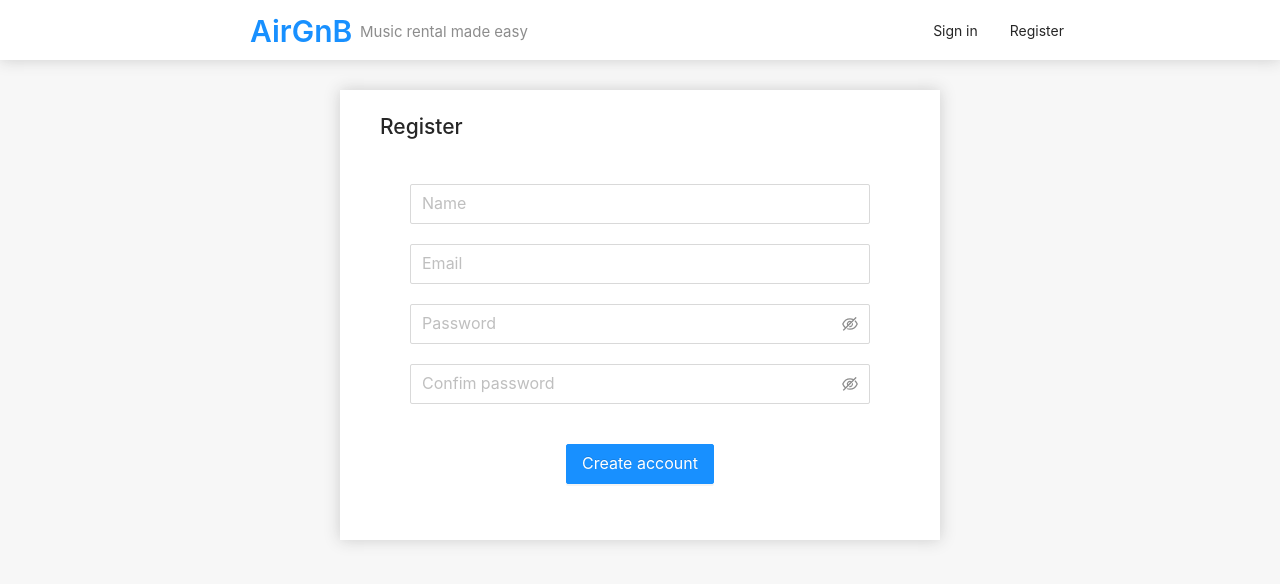
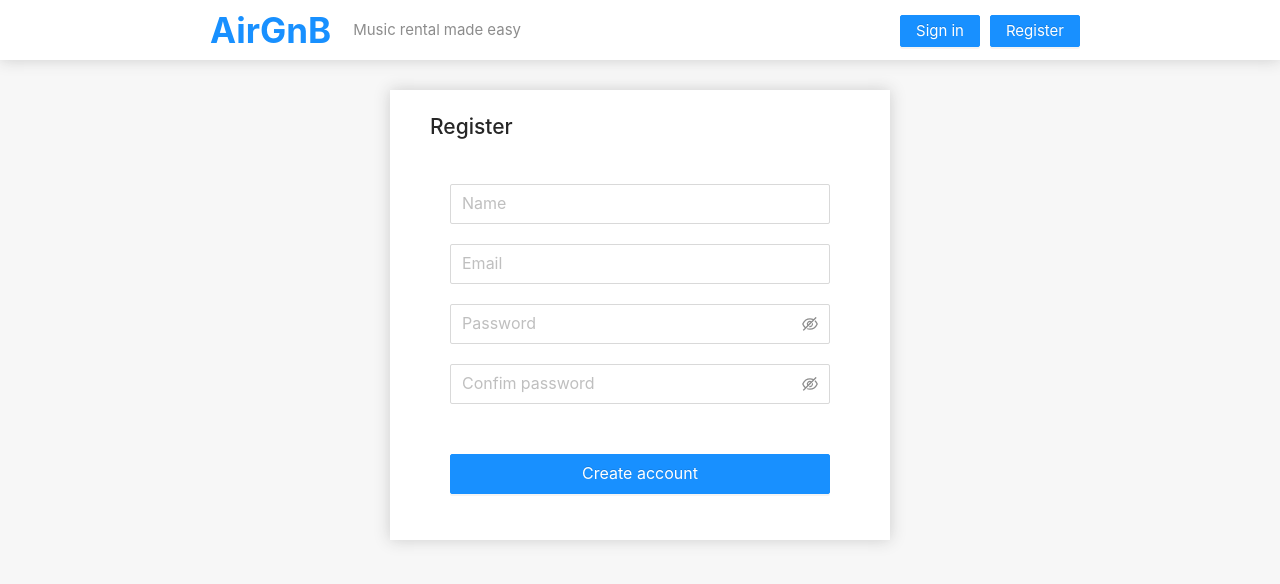
Before and after one commit to leo-dao/AirGnB, a React (Create React App) app in the folder frontend/: page /register in a window 1280 px wide. Shown: the top 584 px of the page. Built offline with nearby package versions, Linux system fonts and the light colour scheme.

Commit message:
Work on header buttons + added jumpToCatalog button

```diff
--- a/frontend/src/App.tsx
+++ b/frontend/src/App.tsx
@@ -6,8 +6,8 @@ import AdProfile from './components/AdProfile';
 import { Routes, Route, Link } from "react-router-dom";
 import UserProfile from './components/UserProfile';
 import { userData, adData } from "./fakeData"
-import SignIn from './components/Buttons/SignIn';
-import Register from './components/Buttons/Register';
+import SignIn from './components/SignIn';
+import Register from './components/Register';
 import Error from './components/Error';
 
 function App() {
--- a/frontend/src/components/Buttons/SignIn/index.tsx
+++ /dev/null
@@ -1,27 +0,0 @@
-import React from "react";
-import { Form, Input, Button, Checkbox } from 'antd';
-
-
-const SignIn = () => {
-    return (
-        <div style={{
-            margin: "auto",
-            backgroundColor: 'white',
-            boxShadow: '0px 0px 15px #ccc',
-            height: '450px',
-            width: '600px',
-        }}>
-            <div style={{
-                marginLeft: '20px',
-                padding: '20px',
-
-            }}>
-                <h2>Sign in</h2>
-            </div>
-
-        </div>
-
-    );
-};
-
-export default SignIn;
--- a/frontend/src/components/Header/index.tsx
+++ b/frontend/src/components/Header/index.tsx
@@ -11,37 +11,45 @@ const Header = () => {
                 boxShadow: '0px 0px 15px #ccc',
                 height: '60px',
                 marginBottom: '30px',
+                padding: '10px',
             }}
 
             title={
-                <div
-                    style={{
-                        position: "absolute",
-                        left: "250px",
-                        top: "15px",
-                        fontSize: "30px",
-                    }}
-                >
-                    <Link to="/home"> AirGnB </Link> </ div>}
-
+                <div style={{
+                    marginLeft: '200px',
+                    display: 'flex',
+                    fontSize: "35px",
+                    fontWeight: "bold",
+                }}>
+                    <Link to="/home"> AirGnB </Link>
+                </ div>
+            }
 
             subTitle={< div
                 style={{
-                    position: "absolute",
-                    left: "360px",
-                    top: "20px",
-                    fontSize: "15px"
+                    marginLeft: '10px',
+                    fontSize: "15px",
                 }} >
-                Music rental made easy </div>}
+                Music rental made easy
+            </div>}
 
             extra={
                 <div style={{
                     position: "absolute",
                     right: "200px",
-                    top: "15px"
+                    top: "15px",
                 }}>
-                    <Button type="text" href='/signin'>Sign in</Button>
-                    <Button type="text" href='/register'>Register</Button>
+                    <Button type="primary" href='/signin' style={{
+                        fontSize: "15px",
+                        marginRight: "10px"
+                    }}>
+                        Sign in
+                    </Button>
+                    <Button type="primary" href='/register' style={{
+                        fontSize: "15px",
+                    }}>
+                        Register
+                    </Button>
                 </div>
             }
         />
--- a/frontend/src/components/Home/index.tsx
+++ b/frontend/src/components/Home/index.tsx
@@ -1,6 +1,7 @@
 import React from "react";
 import SearchBox from "../Search";
 import CarouselComponent from "../Carousel";
+import JumpCatalog from "../JumpCatalog";
 
 const Home = () => {
     return (
@@ -34,6 +35,13 @@ const Home = () => {
                 </div>
             </div>
 
+            <div style={{
+                display: "flex",
+                justifyContent: "center",
+            }}>
+                <JumpCatalog />
+
+            </div>
             {/* <CarouselComponent /> */}
         </div >
     )
--- /dev/null
+++ b/frontend/src/components/JumpCatalog/index.tsx
@@ -0,0 +1,29 @@
+import React from "react";
+
+import { Button } from 'antd';
+
+const JumpCatalog = () => {
+    return (
+        <div style={{
+            display: "flex",
+            marginTop: "50px",
+            marginBottom: "50px",
+        }}>
+            <Button type="primary" size="large" href="/catalog" style={{
+                fontSize: "25px",
+                width: "300px",
+                height: "70px",
+                margin: "auto",
+                display: "flex",
+                justifyContent: "center",
+                alignItems: "center",
+                borderRadius: "20px",
+            }}>
+                Jump to catalog
+            </Button>
+
+        </div>
+    );
+}
+
+export default JumpCatalog;
--- /dev/null
+++ b/frontend/src/components/Register/index.tsx
@@ -0,0 +1,74 @@
+import React from "react";
+import { Input, Button } from 'antd';
+
+const Register = () => {
+    return (
+
+        <div style={{
+            margin: "auto",
+            backgroundColor: 'white',
+            boxShadow: '0px 0px 15px #ccc',
+            height: '450px',
+            width: '500px',
+        }}>
+
+            <div style={{
+                marginLeft: '20px',
+                padding: '20px',
+            }}>
+                <h2>Register</h2>
+            </div>
+
+            <div style={{
+                width: '80%',
+                padding: '10px',
+                margin: 'auto',
+            }}>
+                <Input size="large" placeholder="Name" />
+            </div>
+
+            <div style={{
+                width: '80%',
+                padding: '10px',
+                margin: 'auto',
+            }}>
+                <Input size="large" placeholder="Email" />
+            </div>
+
+            <div style={{
+                width: '80%',
+                padding: '10px',
+                margin: 'auto',
+            }}>
+
+                <Input.Password size="large" placeholder="Password" />
+
+            </div>
+
+            <div style={{
+                width: '80%',
+                padding: '10px',
+                margin: 'auto',
+            }}>
+
+                <Input.Password size="large" placeholder="Confim password" />
+
+            </div>
+
+            <div style={{
+                width: '80%',
+                padding: '10px',
+                marginLeft: '50px',
+                marginTop: '30px',
+            }}>
+                <Button size="large" type="primary" style={{ width: "100%" }}>
+                    Create account
+                </Button>
+            </div>
+        </div >
+
+
+    );
+};
+
+export default Register;
--- a/frontend/src/components/Buttons/Register/index.tsx
+++ b/frontend/src/components/SignIn/index.tsx
@@ -1,31 +1,21 @@
 import React from "react";
 import { Input, Button } from 'antd';
 
-const Register = () => {
+
+const SignIn = () => {
     return (
-
         <div style={{
             margin: "auto",
             backgroundColor: 'white',
             boxShadow: '0px 0px 15px #ccc',
-            height: '450px',
-            width: '600px',
+            height: '330px',
+            width: '500px',
         }}>
-
             <div style={{
                 marginLeft: '20px',
                 padding: '20px',
-
             }}>
-                <h2>Register</h2>
-            </div>
-
-            <div style={{
-                width: '80%',
-                padding: '10px',
-                margin: 'auto',
-            }}>
-                <Input size="large" placeholder="Name" />
+                <h2>Sign in</h2>
             </div>
 
             <div style={{
@@ -49,28 +39,16 @@ const Register = () => {
             <div style={{
                 width: '80%',
                 padding: '10px',
-                margin: 'auto',
+                marginLeft: '50px',
+                marginTop: '30px',
             }}>
-
-                <Input.Password size="large" placeholder="Confim password" />
-
-            </div>
-
-            <div style={{
-
-                padding: '30px',
-                margin: 'auto',
-                justifyContent: 'center',
-                display: 'flex',
-            }}>
-                <Button size="large" type="primary" >
-                    Create account
+                <Button size="large" type="primary" style={{ width: "100%" }}>
+                    Sign in
                 </Button>
             </div>
-        </div >
-
+        </div>
 
     );
 };
 
-export default Register;
+export default SignIn;
```
